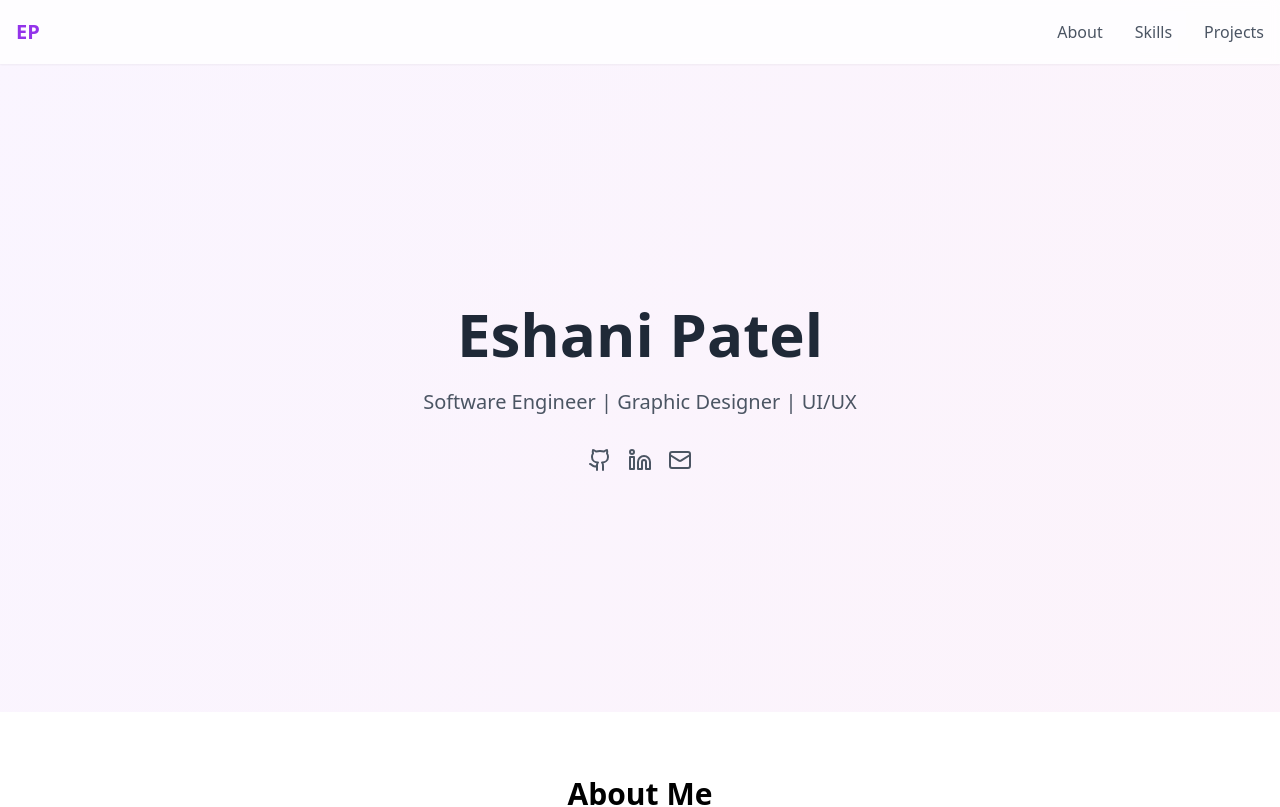
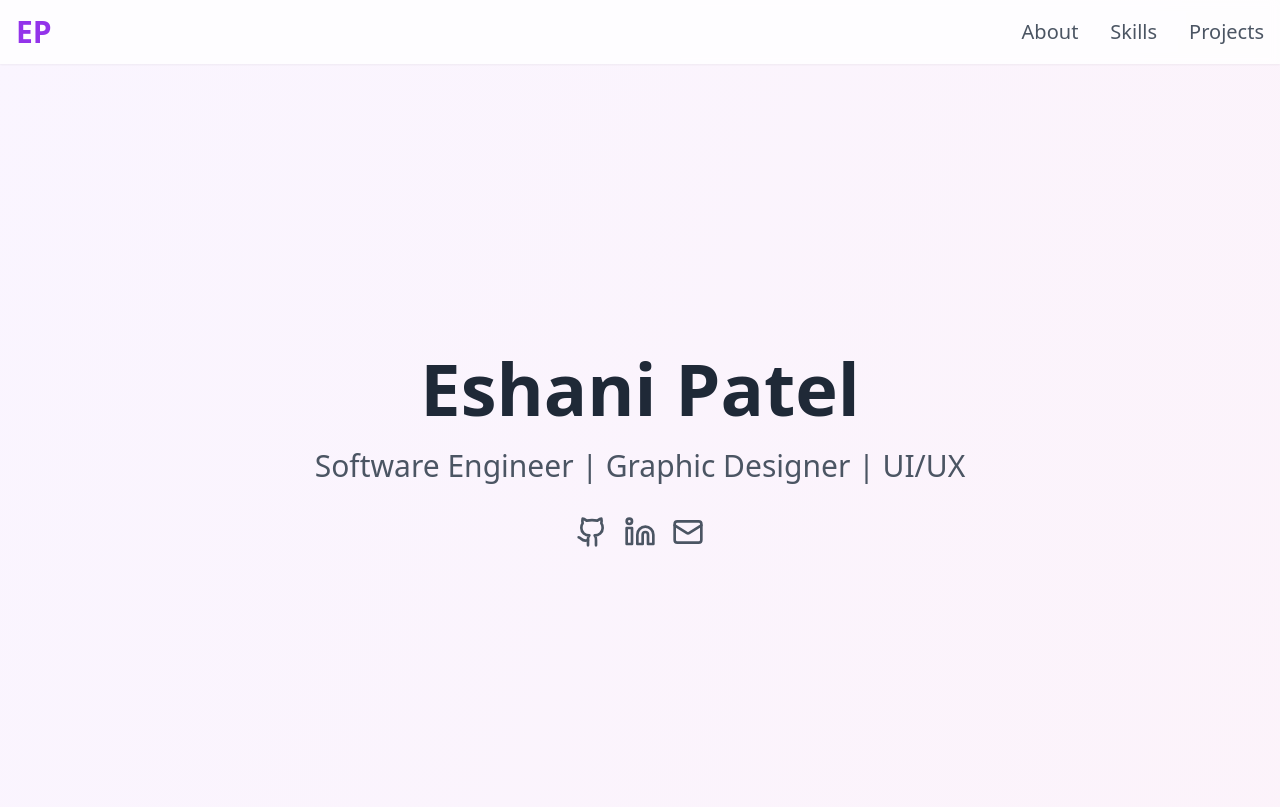
Before and after one commit to ep-codes/eshanipatel, a React (Vite) app: page / in a window 1280 px wide. Shown: the top 807 px of the page. Built offline with nearby package versions, Linux system fonts and the light colour scheme.

Commit message:
update Header and Navigation components for improved styling and responsiveness

```diff
--- a/src/components/Header.tsx
+++ b/src/components/Header.tsx
@@ -3,26 +3,26 @@ import { Github, Linkedin, Mail } from 'lucide-react';
 
 export function Header() {
   return (
-    <header className="container mx-auto px-4 py-48 md:py-60">
+    <header className="container mx-auto px-4 py-60 md:py-72">
       <div className="text-center animate-fadeIn">
-        <h1 className="text-5xl md:text-6xl font-bold text-gray-800 mb-6 animate-slideUp">
+        <h1 className="text-6xl md:text-7xl font-bold text-gray-800 mb-6 animate-slideUp">
           Eshani Patel
         </h1>
-        <p className="text-xl text-gray-600 mb-8 max-w-2xl mx-auto animate-slideUp animation-delay-200">
+        <p className="text-3xl text-gray-600 mb-8 max-w-2xl mx-auto animate-slideUp animation-delay-200">
           Software Engineer | Graphic Designer | UI/UX
         </p>
         <div className="flex justify-center gap-4 animate-slideUp animation-delay-400">
           <a href="https://github.com/ep-codes"
              className="text-gray-600 hover:text-gray-900 transition-all hover:scale-110">
-            <Github className="w-6 h-6" />
+            <Github className="w-8 h-8" />
           </a>
           <a href="https://www.linkedin.com/in/eshani-patel/"
              className="text-gray-600 hover:text-gray-900 transition-all hover:scale-110">
-            <Linkedin className="w-6 h-6" />
+            <Linkedin className="w-8 h-8" />
           </a>
           <a href="mailto:eshani2020@gmail.com"
              className="text-gray-600 hover:text-gray-900 transition-all hover:scale-110">
-            <Mail className="w-6 h-6" />
+            <Mail className="w-8 h-8" />
           </a>
         </div>
       </div>
--- a/src/components/Navigation.tsx
+++ b/src/components/Navigation.tsx
@@ -23,7 +23,7 @@ export function Navigation({ setShowArtPortfolio }: NavigationProps) {
         <div className="flex justify-between items-center h-16">
           <button
             onClick={handleLogoClick}
-            className="text-xl font-bold text-purple-600 hover:text-purple-700 transition-colors"
+            className="text-3xl font-bold text-purple-600 hover:text-purple-700 transition-colors"
           >
             EP
           </button>
@@ -40,7 +40,7 @@ export function Navigation({ setShowArtPortfolio }: NavigationProps) {
                 <button
                   key={section}
                   onClick={() => scrollToSection(section)}
-                  className="text-gray-600 hover:text-purple-600 transition-colors capitalize"
+                  className="text-xl text-gray-600 hover:text-purple-600 transition-colors capitalize"
                 >
                   {section}
                 </button>
```
